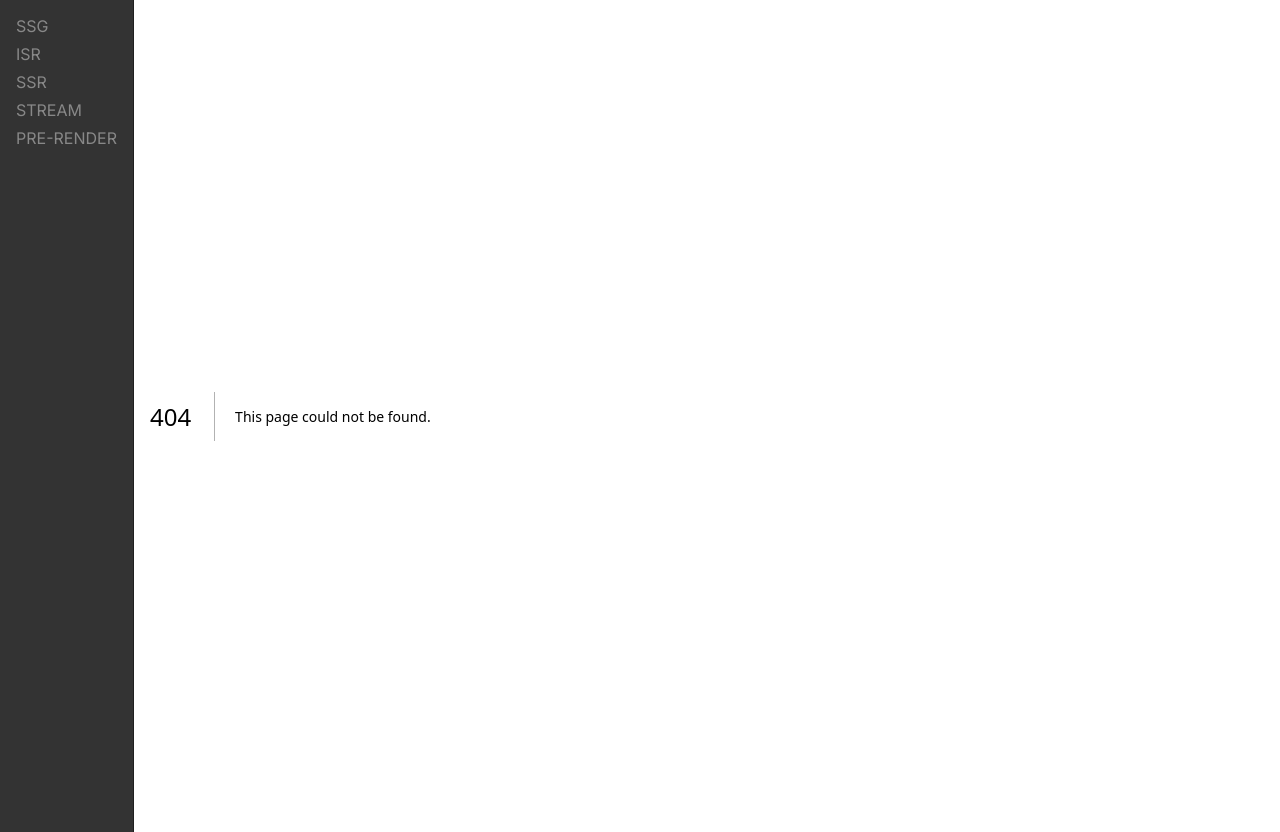
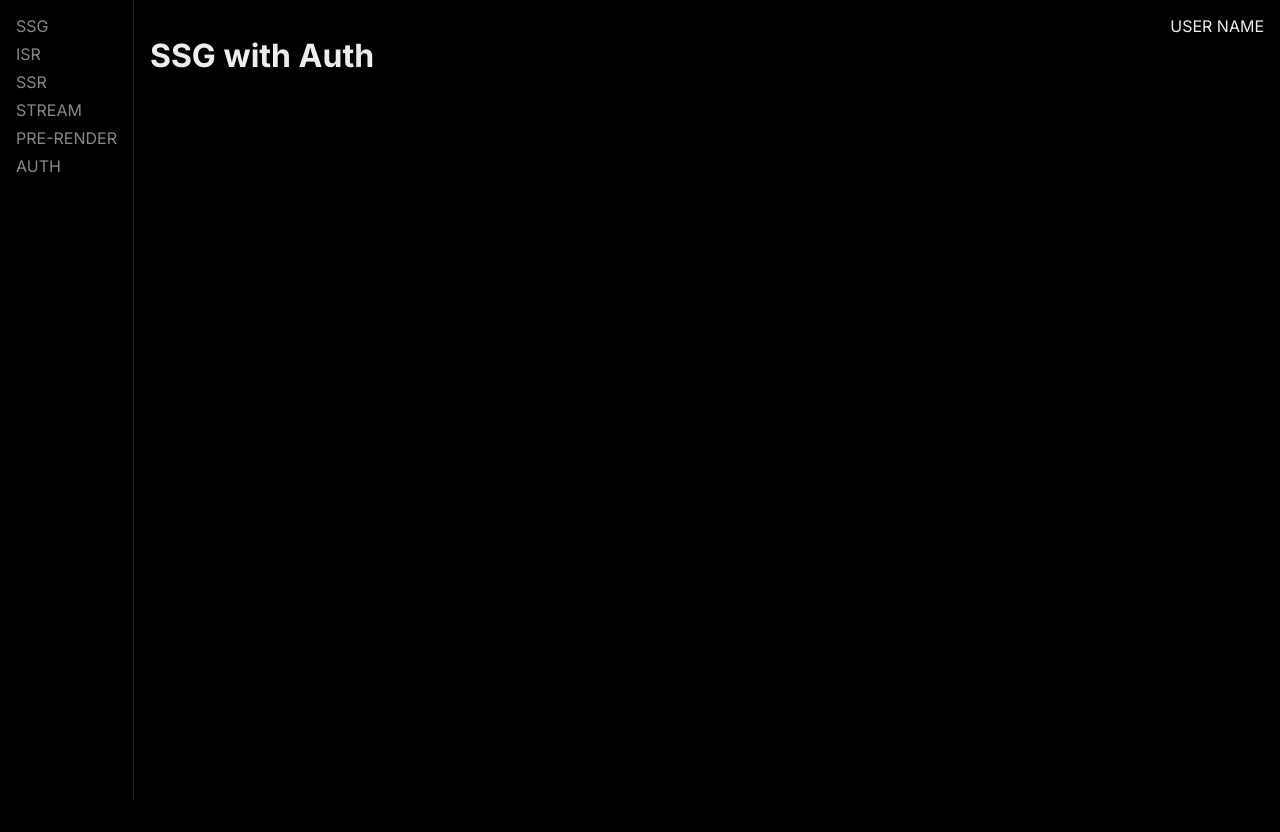
Before and after one commit to gskgrek/next-js-render-strategies, a Next.js app: page /auth in a window 1280 px wide. Before the commit this address had no page. After the commit the page ends 800 px from the top, so only its background shows below. Built offline with nearby package versions, Linux system fonts and the light colour scheme.

Commit message:
SSG with Auth

```diff
--- /dev/null
+++ b/src/app/auth/layout.tsx
@@ -0,0 +1,16 @@
+import styles from 'layout.module.css'
+
+export default function AuthLayout({
+  children,
+}: Readonly<{
+  children: React.ReactNode;
+}>) {
+  return (
+    <div>
+      <header>
+        USER NAME
+      </header>
+      {children}
+    </div>
+  );
+}
--- /dev/null
+++ b/src/app/auth/page.tsx
@@ -0,0 +1,9 @@
+const AuthSSG = () => {
+  return (
+    <div>
+      <h1>SSG with Auth</h1>
+    </div>
+  );
+}
+
+export default AuthSSG
--- a/src/app/globals.css
+++ b/src/app/globals.css
@@ -29,6 +29,13 @@ aside {
 
 main {
   padding: 16px;
+  flex: 1;
+}
+
+header {
+  display: flex;
+  justify-content: flex-end;
+  align-items: center;
 }
 
 a {
--- a/src/app/layout.tsx
+++ b/src/app/layout.tsx
@@ -6,8 +6,8 @@ import { Nav } from "@/components/nav/Nav";
 const inter = Inter({ subsets: ["latin"] });
 
 export const metadata: Metadata = {
-  title: "Create Next App",
-  description: "Generated by create next app",
+  title: "Render Strategies",
+  description: "Proof of Concept",
 };
 
 export default function RootLayout({
--- a/src/components/nav/Nav.tsx
+++ b/src/components/nav/Nav.tsx
@@ -9,6 +9,7 @@ export const Nav = () => {
       <Link href="/ssr">SSR</Link>
       <Link href="/stream">STREAM</Link>
       <Link href="/pre-render">PRE-RENDER</Link>
+      <Link href="/auth">AUTH</Link>
     </nav>
   )
 }
```
